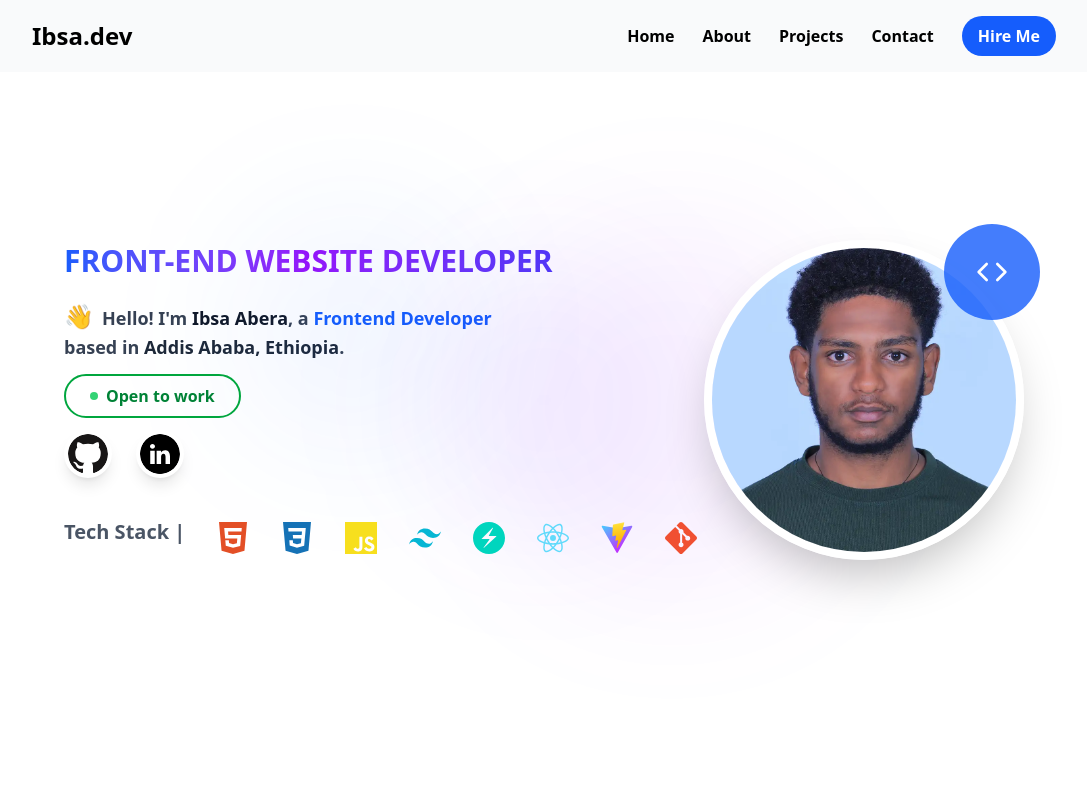
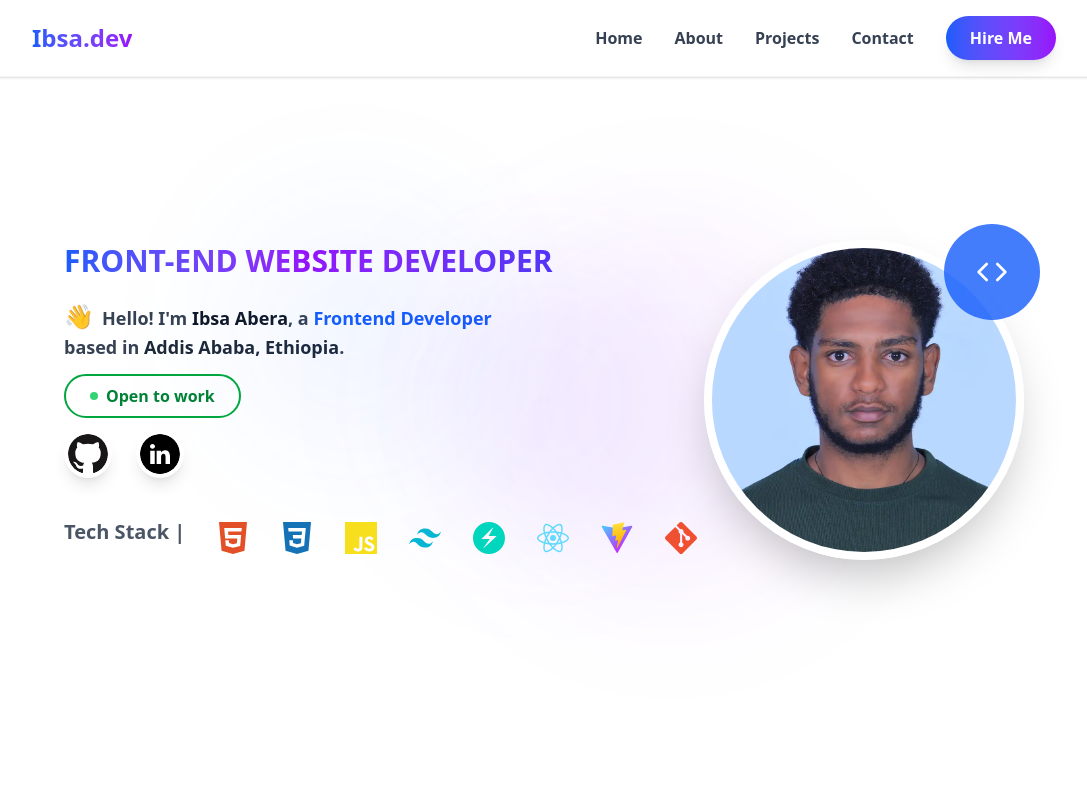
Before and after one commit to ibsa-a1/Portfolio, a React (Vite) app: page / in a window 1280 px wide. Shown: the top 800 px of the page, without its empty margins (96-1183 px from the left). Built offline with nearby package versions, Linux system fonts and the light colour scheme.

Commit message:
Navbar UI update

```diff
--- a/src/components/Navbar.jsx
+++ b/src/components/Navbar.jsx
@@ -4,6 +4,7 @@ import { assets } from "../assets/assets";
 const Navbar = () => {
   const [showMobileMenu, setShowMobileMenu] = useState(false);
 
+  // Lock/unlock body scroll when menu is open
   useEffect(() => {
     if (showMobileMenu) {
       document.body.style.overflow = "hidden";
@@ -15,95 +16,146 @@ const Navbar = () => {
       document.body.style.overflow = "auto";
     };
   }, [showMobileMenu]);
+
+  // Close menu if resizing to desktop
+  useEffect(() => {
+    const handleResize = () => {
+      if (window.innerWidth >= 768) {
+        setShowMobileMenu(false);
+      }
+    };
+    window.addEventListener("resize", handleResize);
+    return () => window.removeEventListener("resize", handleResize);
+  }, []);
+
   return (
-    <div className="absolute top-0 left-0 w-full z-10 bg-gray-50">
-      <div className="container mx-auto flex items-center justify-between py-4 px-6 md:px-20 lg:px-32 bg-transparent">
-        <h2 className="text-2xl font-bold cursor-pointer">Ibsa.dev</h2>
-        <ul className="hidden md:flex gap-7 text-black">
+    <div className="absolute top-0 left-0 w-full z-10 bg-white border-b border-gray-100 shadow-sm">
+      <div className="container mx-auto flex items-center justify-between py-4 px-6 md:px-20 lg:px-32">
+        {/* Logo */}
+        <h2 className="text-2xl font-bold cursor-pointer bg-gradient-to-r from-blue-600 to-purple-600 bg-clip-text text-transparent hover:from-purple-600 hover:to-blue-600 transition-all duration-300">
+          Ibsa.dev
+        </h2>
+
+        {/* Desktop Navigation */}
+        <ul className="hidden md:flex items-center gap-8 text-black">
+          <li>
             <a
               href="#"
-            className="mt-2 cursor-pointer font-semibold hover:text-gray-600 relative group"
+              className="cursor-pointer font-semibold text-gray-700 hover:text-blue-600 relative group transition-colors duration-300"
             >
               Home
-            <span className="absolute left-1/2 -translate-x-1/2 -bottom-0 w-3/4 h-[2px] bg-blue-600 scale-x-0 group-hover:scale-x-100 transition-transform duration-200"></span>
+              <span className="absolute left-1/2 -translate-x-1/2 -bottom-1 w-0 group-hover:w-full h-[2px] bg-gradient-to-r from-blue-600 to-purple-600 transition-all duration-300"></span>
             </a>
+          </li>
+          <li>
             <a
               href="#About"
-            className="mt-2 cursor-pointer font-semibold hover:text-gray-600 relative group"
+              className="cursor-pointer font-semibold text-gray-700 hover:text-blue-600 relative group transition-colors duration-300"
             >
               About
-            <span className="absolute left-1/2 -translate-x-1/2 -bottom-0 w-3/4 h-[2px] bg-blue-600 scale-x-0 group-hover:scale-x-100 transition-transform duration-200"></span>
+              <span className="absolute left-1/2 -translate-x-1/2 -bottom-1 w-0 group-hover:w-full h-[2px] bg-gradient-to-r from-blue-600 to-purple-600 transition-all duration-300"></span>
             </a>
+          </li>
+          <li>
             <a
               href="#Projects"
-            className="mt-2 cursor-pointer font-semibold hover:text-gray-600 relative group"
+              className="cursor-pointer font-semibold text-gray-700 hover:text-blue-600 relative group transition-colors duration-300"
             >
               Projects
-            <span className="absolute left-1/2 -translate-x-1/2 -bottom-0 w-3/4 h-[2px] bg-blue-600 scale-x-0 group-hover:scale-x-100 transition-transform duration-200"></span>
+              <span className="absolute left-1/2 -translate-x-1/2 -bottom-1 w-0 group-hover:w-full h-[2px] bg-gradient-to-r from-blue-600 to-purple-600 transition-all duration-300"></span>
             </a>
+          </li>
+          <li>
             <a
               href="#Contact"
-            className="mt-2 cursor-pointer font-semibold hover:text-gray-600 relative group"
+              className="cursor-pointer font-semibold text-gray-700 hover:text-blue-600 relative group transition-colors duration-300"
             >
               Contact
-            <span className="absolute left-1/2 -translate-x-1/2 -bottom-0 w-3/4 h-[2px] bg-blue-600 scale-x-0 group-hover:scale-x-100 transition-transform duration-200"></span>
+              <span className="absolute left-1/2 -translate-x-1/2 -bottom-1 w-0 group-hover:w-full h-[2px] bg-gradient-to-r from-blue-600 to-purple-600 transition-all duration-300"></span>
             </a>
+          </li>
+          <li>
             <a href="#Contact">
-            <button className="hidden md:block bg-blue-600 hover:bg-blue-700 font-semibold text-white py-2 px-4 rounded-full cursor-pointer">
+              <button className="bg-gradient-to-r from-blue-600 to-purple-600 hover:from-blue-700 hover:to-purple-700 font-semibold text-white py-2.5 px-6 rounded-full cursor-pointer shadow-lg hover:shadow-xl transition-all duration-300 hover:scale-105">
                 Hire Me
               </button>
             </a>
+          </li>
         </ul>
+
+        {/* Mobile menu button */}
+        <div className="md:hidden relative group">
+          <div className="absolute inset-0 bg-blue-600 rounded-full opacity-0 group-hover:opacity-10 transition-opacity duration-300"></div>
           <img
             src={assets.menu_icon}
-          alt=""
-          className="md:hidden w-10 cursor-pointer"
+            alt="Menu"
+            className="relative w-8 h-8 cursor-pointer transition-transform duration-300 group-hover:scale-110"
             onClick={() => setShowMobileMenu(true)}
           />
         </div>
+      </div>
+
       {/* Mobile Menu */}
       <div
-        className={`md:hidden ${
-          showMobileMenu ? "fixed w-full" : "h-0 w-0"
-        } right-0 top-0 bottom-0 overflow-hidden bg-white transition-all`}
+        className={`fixed inset-0 z-20 bg-white transform transition-transform duration-300 ${
+          showMobileMenu ? "translate-x-0" : "translate-x-full"
+        }`}
       >
-        <div className="flex justify-end p-6 cursor-pointer">
+        {/* Close button */}
+        <div className="flex justify-end p-6">
           <img
             src={assets.cross_icon}
-            alt=""
-            className="md:hidden w-10"
+            alt="Close"
+            className="w-8 h-8 cursor-pointer transition-transform duration-300 hover:scale-110 hover:rotate-90"
             onClick={() => setShowMobileMenu(false)}
           />
         </div>
-        <ul className="flex flex-col items-center gap-0 mt-4 mx-5 text-lg font-medium">
+
+        {/* Mobile navigation links */}
+        <ul className="flex flex-col items-center gap-4 mt-8 mx-5 text-lg font-medium">
+          <li>
             <a
               href="#"
-            className="px-4 py-3 rounded-full inline-block"
+              className="w-full text-center px-6 py-4 rounded-2xl text-gray-700 transition-all duration-300"
               onClick={() => setShowMobileMenu(false)}
             >
               Home
             </a>
+          </li>
+          <li>
             <a
               href="#About"
-            className="px-4 py-3 rounded-full inline-block"
+              className="w-full text-center px-6 py-4 rounded-2xl text-gray-700 transition-all duration-300"
               onClick={() => setShowMobileMenu(false)}
             >
               About
             </a>
+          </li>
+          <li>
             <a
               href="#Projects"
-            className="px-4 py-3 rounded-full inline-block"
+              className="w-full text-center px-6 py-4 rounded-2xl text-gray-700 transition-all duration-300"
               onClick={() => setShowMobileMenu(false)}
             >
               Projects
             </a>
+          </li>
+          <li>
             <a
               href="#Contact"
-            className="px-4 py-3 rounded-full inline-block"
+              className="w-full text-center px-6 py-4 rounded-2xl text-gray-700 transition-all duration-300"
               onClick={() => setShowMobileMenu(false)}
             >
               Contact
             </a>
+          </li>
+          <li className="mt-6">
+            <a href="#Contact" onClick={() => setShowMobileMenu(false)}>
+              <button className="bg-gradient-to-r from-blue-600 to-purple-600 font-semibold text-white py-3 px-8 rounded-full shadow-lg transition-all duration-300">
+                Hire Me
+              </button>
+            </a>
+          </li>
         </ul>
       </div>
     </div>
```
Lines whose indentation alone changed are shown as unchanged.
